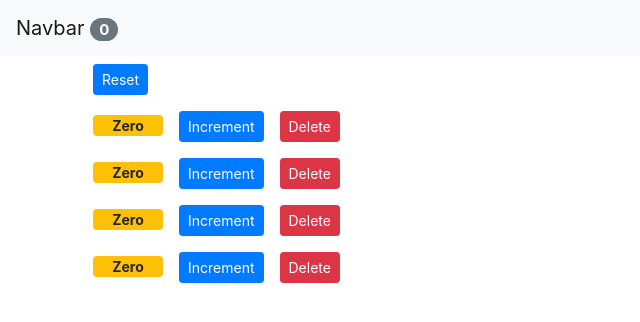
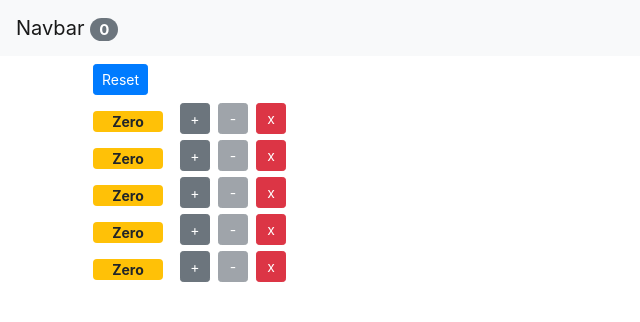
Before and after one commit to iFaiq19/Vidly-React-App, a React (Create React App) app: page / in a window 1280 px wide. Shown: the top 322 px of the page, without its empty margins (0-640 px from the left). Built offline with nearby package versions, Linux system fonts and the light colour scheme.

Commit message:
Counters

```diff
--- a/src/App.js
+++ b/src/App.js
@@ -9,6 +9,7 @@
       { id: 2, value: 0 },
       { id: 3, value: 0 },
       { id: 4, value: 0 },
+      { id: 5, value: 0 },
     ],
   };
 
@@ -18,6 +19,16 @@
     counters[index] = { ...counter };
     counters[index].value++;
     this.setState({ counters });
+  };
+
+  handleDecrement = (counter) => {
+    const counters = [...this.state.counters];
+    const index = counters.indexOf(counter);
+    counters[index] = { ...counter };
+    if (counters[index].value > 0) {
+      counters[index].value--;
+      this.setState({ counters });
+    }
   };
 
   handleDelete = (counterID) => {
@@ -44,6 +55,7 @@
             counters={this.state.counters}
             onReset={this.handleReset}
             onIncrement={this.handleIncrement}
+            onDecrement={this.handleDecrement}
             onDelete={this.handleDelete}
           ></Counters>
         </main>
--- a/src/components/counter.jsx
+++ b/src/components/counter.jsx
@@ -1,29 +1,41 @@
 import React, { Component } from "react";
 class Counter extends Component {
   render() {
-    const { counter, onIncrement, onDelete } = this.props;
+    const { counter, onIncrement, onDelete, onDecrement } = this.props;
     return (
-      <div>
+      <div className="row">
+        <div className="col-1">
           <span
             style={{ fontSize: 14, fontWeight: "bold", width: 70 }}
             className={this.getBadge()}
           >
             {this.checkCount()}
           </span>
-        <span>
+        </div>
+        <div className="col">
           <button
-            className="btn btn-primary btn-sm m-2"
+            className="btn btn-secondary btn-sm"
+            style={{ width: 30 }}
             onClick={() => onIncrement(counter)}
           >
-            Increment
+            +
           </button>
           <button
-            className="btn btn-danger btn-sm m-2"
+            className="btn btn-secondary btn-sm mr-2 ml-2"
+            style={{ width: 30 }}
+            disabled={counter.value === 0 ? true : false}
+            onClick={() => onDecrement(counter)}
+          >
+            -
+          </button>
+          <button
+            className="btn btn-danger btn-sm"
+            style = {{width:30}}
             onClick={() => onDelete(counter.id)}
           >
-            Delete
+            x
           </button>
-        </span>
+        </div>
       </div>
     );
   }
--- a/src/components/counters.jsx
+++ b/src/components/counters.jsx
@@ -2,7 +2,13 @@
 import Counter from "./counter";
 
 //Stateless Functional Component
-const Counters = ({ onReset, counters, onDelete, onIncrement }) => {
+const Counters = ({
+  onReset,
+  counters,
+  onDelete,
+  onIncrement,
+  onDecrement,
+}) => {
   return (
     <div>
       <button onClick={onReset} className="btn-primary btn btn-sm m-2">
@@ -14,6 +20,7 @@
           counter={counter}
           onDelete={onDelete}
           onIncrement={onIncrement}
+          onDecrement={onDecrement}
         ></Counter>
       ))}
     </div>
```
Lines whose indentation alone changed are shown as unchanged.
